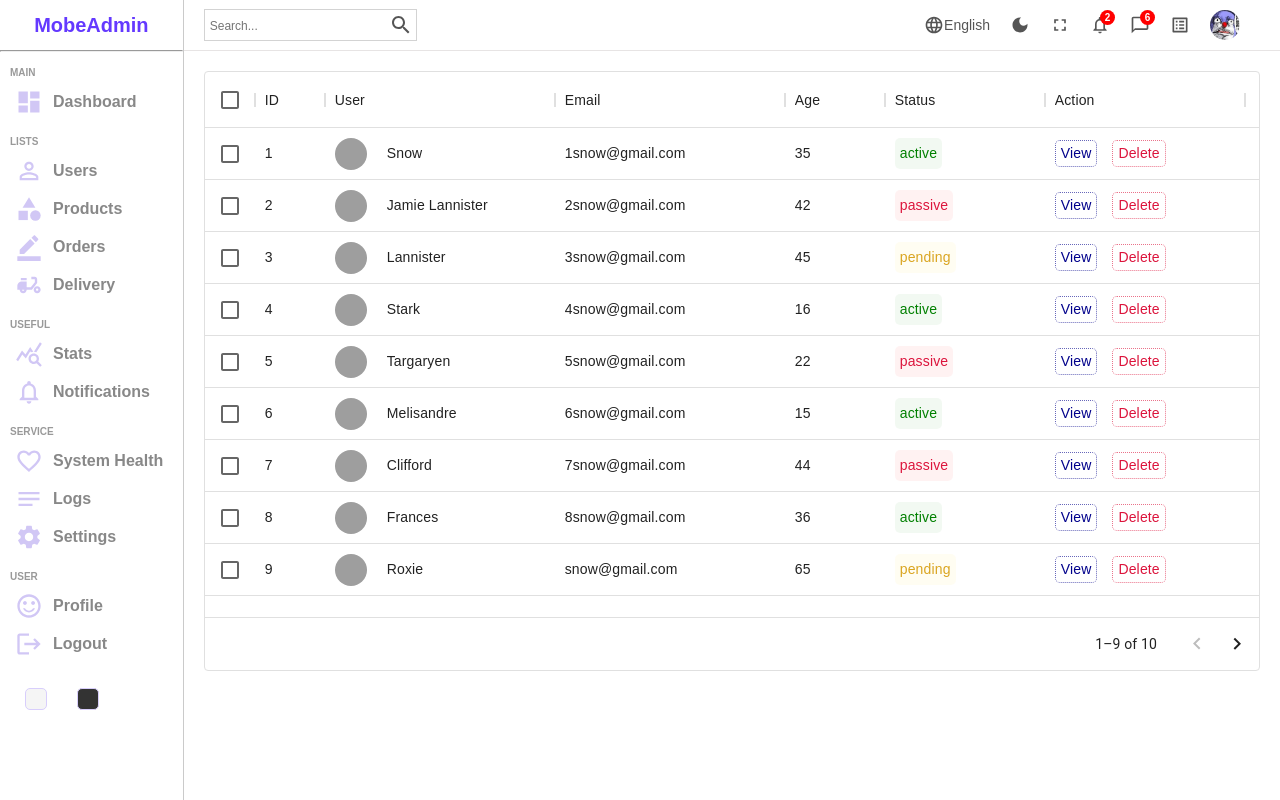
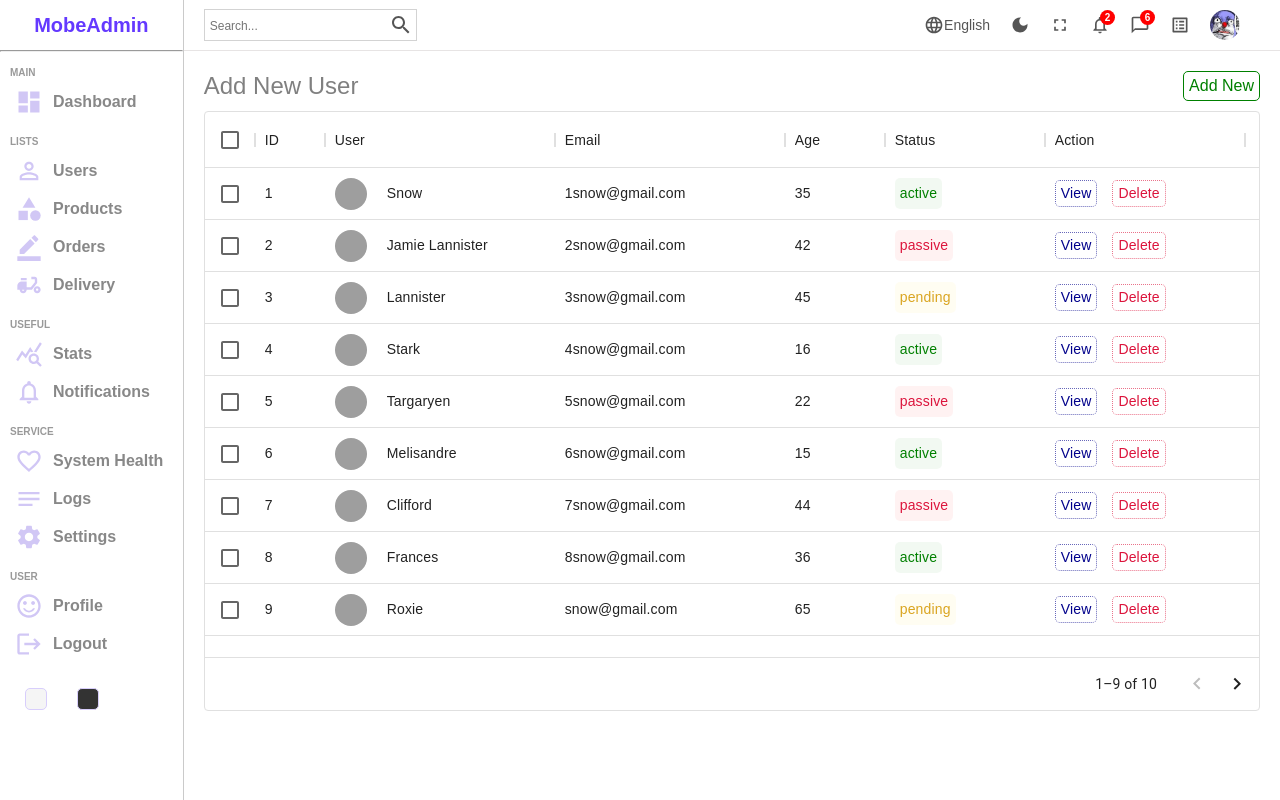
Before and after one commit to MobeTaxforfun/QuickAdmin, a React (Create React App) app: page /users in a window 1280 px wide. Built offline with nearby package versions, Linux system fonts and the light colour scheme; grey boxes are pictures that could not be loaded.

Commit message:
更新 React Router Dom Links

```diff
--- a/src/components/datatable/Datatable.jsx
+++ b/src/components/datatable/Datatable.jsx
@@ -1,6 +1,7 @@
 import "./datatable.scss";
-import { DataGrid, GridColDef, GridValueGetterParams } from '@mui/x-data-grid';
+import { DataGrid } from '@mui/x-data-grid';
 import { userColumns, userRows } from "../../datatablesource";
+import { Link } from "react-router-dom";
 
 const Datatable = () => {
 
@@ -12,7 +13,9 @@
             renderCell: (params) => {
                 return (
                     <div className="cellAction">
-                        <div className="viewButton">View</div>
+                        <Link to="/users/test" style={{ textDecoration: "none" }}>
+                            <div className="viewButton">View</div>
+                        </Link>
                         <div className="deleteButton">Delete </div>
                     </div>
                 );
@@ -22,6 +25,12 @@
 
     return (
         <div className="datatalbe">
+            <div className="datatableTitle">
+                Add New User
+                <Link to="/users/create" className="link">
+                    Add New
+                </Link>
+            </div>
             <DataGrid
                 rows={userRows}
                 columns={userColumns.concat(actionColumn)}
--- a/src/components/datatable/datatable.scss
+++ b/src/components/datatable/datatable.scss
@@ -1,6 +1,27 @@
 .datatalbe {
     height: 600px;
     padding: 20px;
+
+    .datatableTitle {
+        width: 100%;
+        font-size: 24px;
+        color: gray;
+        margin-bottom: 10px;
+        display: flex;
+        align-items: center;
+        justify-content: space-between;
+
+        .link {
+            text-decoration: none;
+            color: green;
+            font-size: 16px;
+            font-weight: 400;
+            border: 1px solid green;
+            padding: 5px;
+            border-radius: 5px;
+            cursor: pointer;
+        }
+    }
 
     .cellWithImg {
         display: flex;
--- a/src/components/sidebar/Sidebar.jsx
+++ b/src/components/sidebar/Sidebar.jsx
@@ -11,12 +11,15 @@
 import SettingsIcon from '@mui/icons-material/Settings';
 import SentimentSatisfiedAltIcon from '@mui/icons-material/SentimentSatisfiedAlt';
 import LogoutIcon from '@mui/icons-material/Logout';
+import { Link } from "react-router-dom";
 
 const Sidebar = () => {
     return (
         <div className="sidebar">
             <div className="top">
+                <Link to="/" style={{ textDecoration: "none" }}>
                     <span className="logo">MobeAdmin</span>
+                </Link>
             </div>
             <hr />
             <div className="center">
@@ -27,14 +30,18 @@
                         <span>Dashboard</span>
                     </li>
                     <p className="title">LISTS</p>
+                    <Link to="/users" style={{ textDecoration: "none" }}>
                         <li>
                             <PersonOutlineIcon className="icon" />
                             <span>Users</span>
                         </li>
+                    </Link>
+                    <Link to="/products" style={{ textDecoration: "none" }}>
                         <li>
                             <CategoryIcon className="icon" />
                             <span>Products</span>
                         </li>
+                    </Link>
                     <li>
                         <BorderColorIcon className="icon" />
                         <span>Orders</span>
```
Lines whose indentation alone changed are shown as unchanged.
